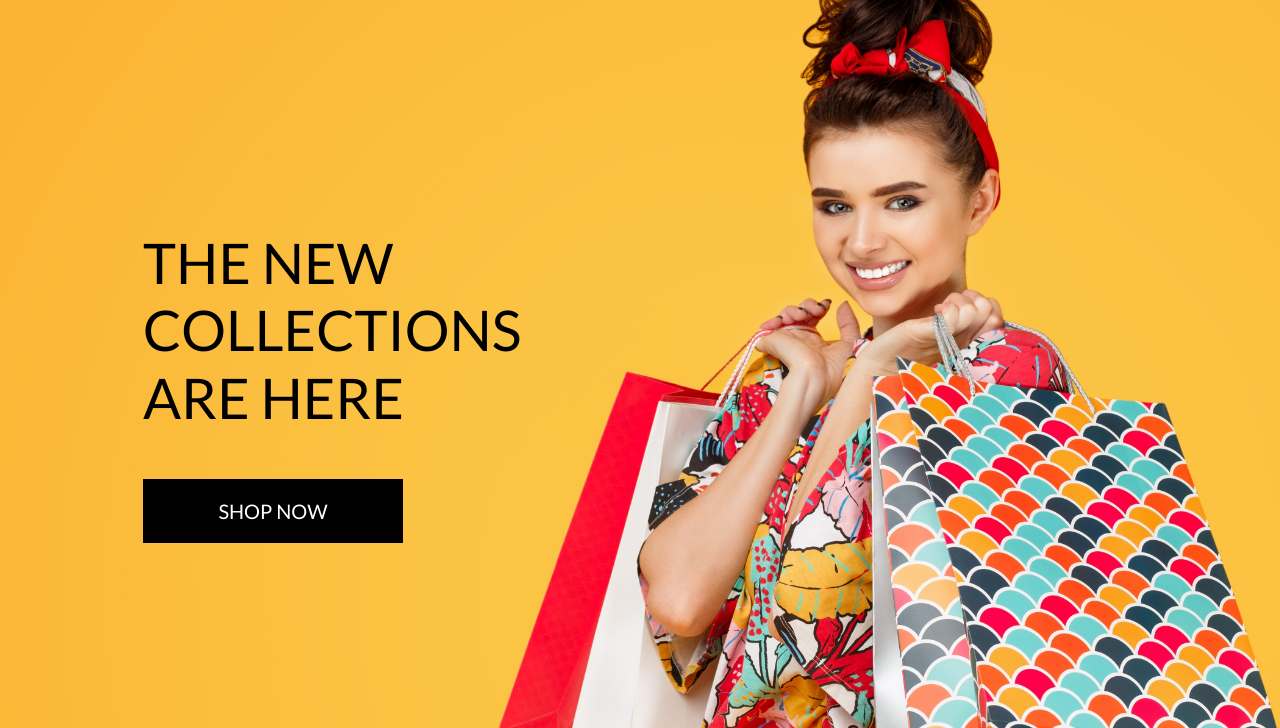
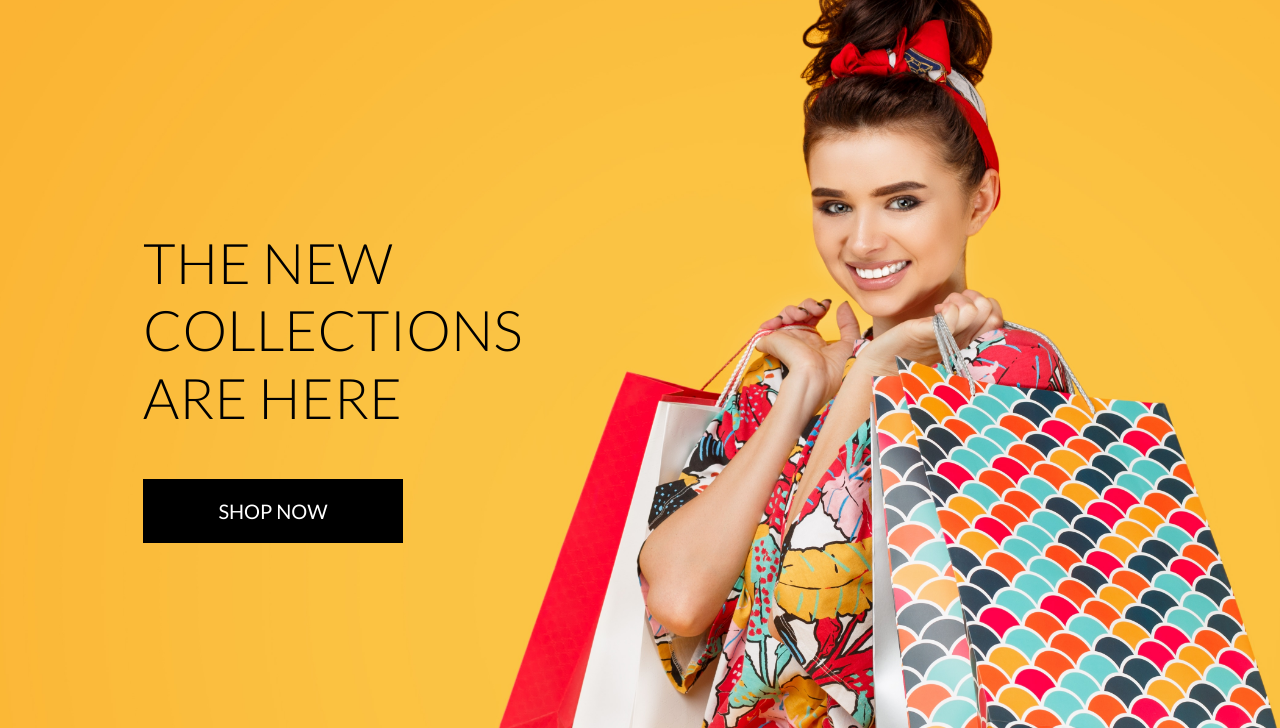
Before and after one commit to RebeccaKen/Boutique-Ado, a Django app: template home/templates/home/index.html in a window 1280 px wide. Shown: the part 72-800 px from the top of the page. Run offline with Django 3.2, Linux system fonts and the light colour scheme; the template is opened without the code that fills it, so the values that code supplies are empty; some libraries are stand-ins or nearby versions.

Commit message:
Completed header and css

```diff
--- a/boutique_ado/settings.py
+++ b/boutique_ado/settings.py
@@ -151,7 +151,7 @@ STATIC_URL = '/static/'
 STATICFILES_DIRS = (os.path.join(BASE_DIR, 'static'),)
 
 MEDIA_URL = '/media/'
-MEDIA_ROOT = os.path.join(BASE_DIR, 'media')
+MEDIA_ROOT = (os.path.join(BASE_DIR, 'media'),)
 
 # Default primary key field type
 # https://docs.djangoproject.com/en/3.2/ref/settings/#default-auto-field
--- a/templates/base.html
+++ b/templates/base.html
@@ -13,9 +13,9 @@
     {% endblock %}
 
     {% block corecss %}
-    <link rel="stylesheet" href="https://cdn.jsdelivr.net/npm/bootstrap@4.6.2/dist/css/bootstrap.min.css" integrity="sha384-xOolHFLEh07PJGoPkLv1IbcEPTNtaed2xpHsD9ESMhqIYd0nLMwNLD69Npy4HI+N" crossorigin="anonymous">
-    <link rel="stylesheet" href="https://fonts.googleapis.com/css?family=Lato&display=swap">
-    <link rel="stylesheet" href="{% static 'css/base.css' %}">
+        <link rel="stylesheet" href="https://cdn.jsdelivr.net/npm/bootstrap@4.6.2/dist/css/bootstrap.min.css" integrity="sha384-xOolHFLEh07PJGoPkLv1IbcEPTNtaed2xpHsD9ESMhqIYd0nLMwNLD69Npy4HI+N" crossorigin="anonymous">
+        <link rel="stylesheet" link href="https://fonts.googleapis.com/css2?family=Courgette&family=Lato:wght@300;400&display=swap">
+        <link rel="stylesheet" href="{% static 'css/base.css' %}">
     {% endblock %}
 
     {% block extra_css %}
```
Also changed, not shown: static/css/base.css (renamed from static/base.css).
